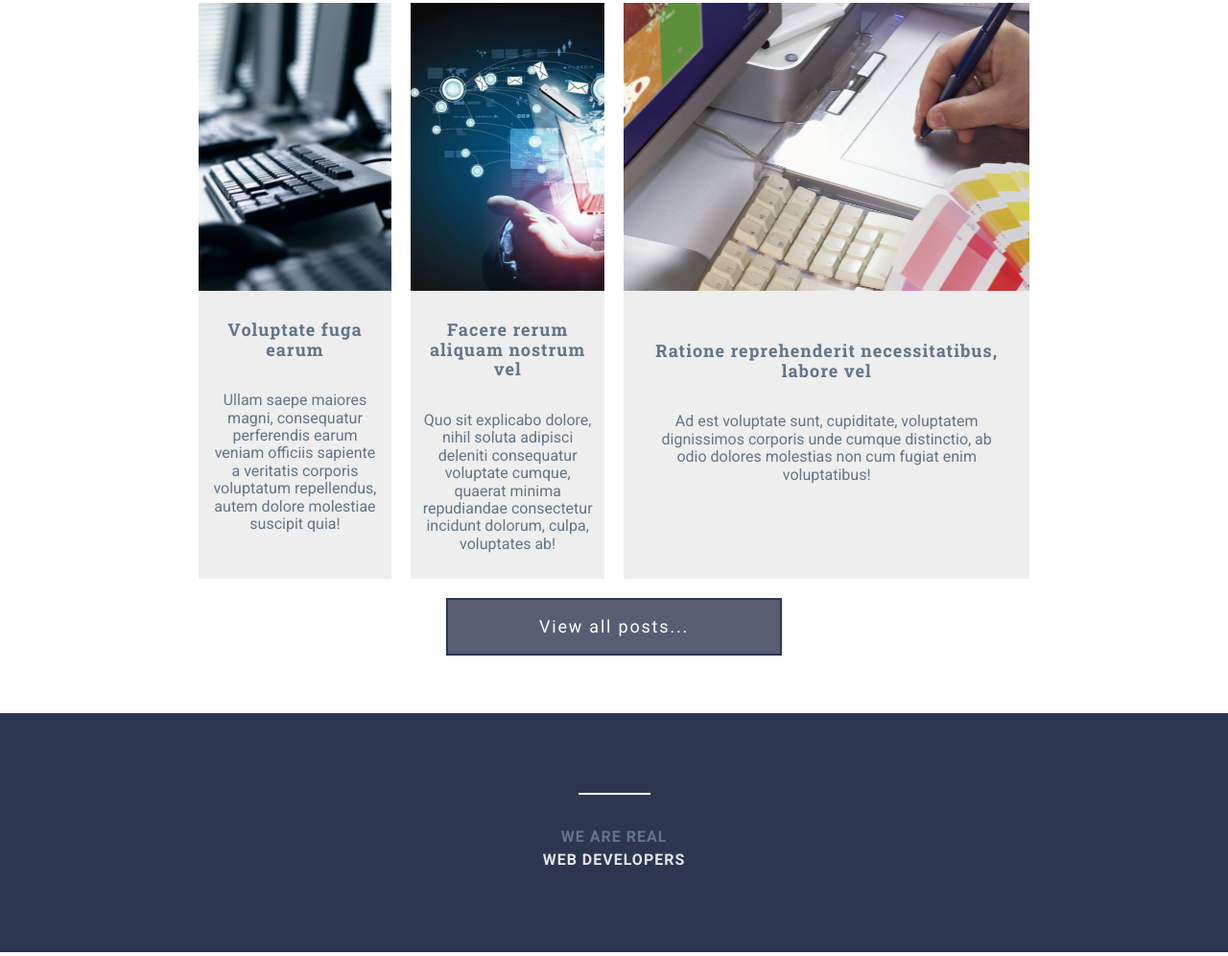
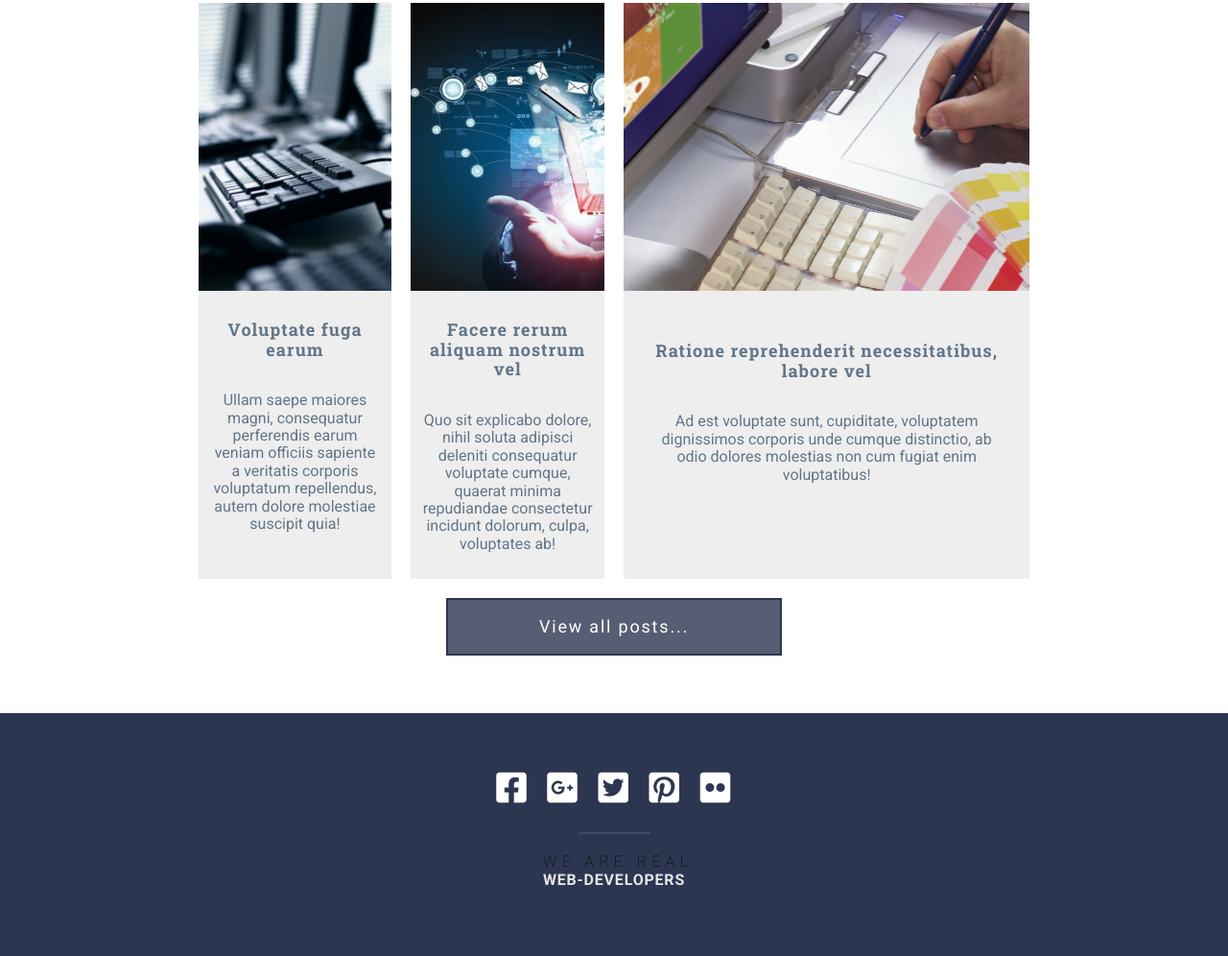
Before and after one commit to VladimirH99/grid_template, a website: page index.html in a window 1280 px wide. Shown: the part 3447-4443 px from the top of the page at 96% size. Drawn offline with Linux system fonts and the light colour scheme.

Commit message:
переделан footer

```diff
--- a/assets/scss/components/footer/_footer.scss
+++ b/assets/scss/components/footer/_footer.scss
@@ -2,44 +2,61 @@
 @use "../../mixins" as *;
 
 .footer {
-    width: 100%;
-    height: 249px;
-    padding-top: 39px;
-    padding-bottom: 70px;
+    padding: ($gap * 2.5) $gap ($gap * 3.5);
+    text-align: center;
     background-color: $color-primary;
-    display: flex;
-    flex-direction: column;
+    &__container {
+      @extend %container;
+    }
+
+    &__social {
+      position: relative;
+      display: grid;
       justify-content: center;
-    align-items: center;
-    @include sm {
-        padding-bottom: 60px;
+      margin-bottom: $gap-x2;
+      grid-template-columns: repeat(auto-fit, minmax(50px, max-content));
+
+      &::after {
+        position: absolute;
+        bottom: -$gap;
+        left: calc(50% - 75px / 2);
+        width: 75px;
+        height: 2px;
+        content: "";
+        background-color: rgba($color-light, 0.1);
+      }
+
+      a {
+        display: block;
+
+        padding: $gap-sm;
+
+        transition: color 0.5s;
+
+        &:hover,
+        &:focus {
+          color: $color-accent;
         }
       }
 
-// .footer-social {
-// }
-// .footer-social__ico {
-// }
-.footer-line {
-  width: 75px;
-  height: 0;
-  margin: 26.5px 74.5px 0;
-  border: 0.5px solid #ffffff;
+      .fab {
+        font-size: 36px;
       }
-.footer-text {
-    font-family: $font-main;
-    text-align: center;
-    letter-spacing: 1px;
+    }
+
+    &__copy {
+      span {
+        &:nth-of-type(1) {
+          margin-right: -0.5em;
+          letter-spacing: 0.33em;
+          font-weight: 100;
+        }
+
+        &:nth-of-type(2) {
+          letter-spacing: 0.05em;
+          color: $color-gray-light;
           font-weight: 700;
         }
-.footer-text__up {
-    margin-top: 35px;
-    margin-bottom: 0;
-    color: $color-gray;
       }
-
-.footer-text__down {
-    margin-top: 5px;
-    margin-bottom: 0;
-    color: $color-gray-light;
     }
+  }
--- a/index.html
+++ b/index.html
@@ -7,7 +7,7 @@
   <meta http-equiv="X-UA-Compatible" content="ie=edge">
   <link rel="shortcut icon" href="assets/img/favicon.png" type="image/png">
   <!-- Подключаем normalize.css -->
-  <!-- <link rel="stylesheet" href="libs/normalize.css/normalize.css"> -->
+  <link rel="stylesheet" href="libs/normalize.css/normalize.css">
   <!-- Подключаем шрифты Roboto и Roboto Slab c сервиса google -->
   <link rel="preconnect" href="https://fonts.gstatic.com">
   <link
@@ -214,17 +214,17 @@
   </section>
 
   <footer class="footer">
-    <div class="footer-social">
-      <div class="footer-social__ico"></div>
-      <div class="footer-social__ico"></div>
-      <div class="footer-social__ico"></div>
-      <div class="footer-social__ico"></div>
-      <div class="footer-social__ico"></div>
-    </div>
-    <div class="footer-line"></div>
-    <div class="footer-text">
-      <p class="footer-text__up">WE ARE REAL</p>
-      <p class="footer-text__down">WEB DEVELOPERS</p>
+    <div class="footer__container">
+      <div class="footer__social ">
+        <a href="#"><i class="fab fa-facebook-square"></i></a>
+        <a href="#"><i class="fab fa-google-plus-square"></i></a>
+        <a href="#"><i class="fab fa-twitter-square"></i></a>
+        <a href="#"><i class="fab fa-pinterest-square"></i></a>
+        <a href="#"><i class="fab fa-flickr"></i></a>
+      </div>
+      <div class="footer__copy">
+        <span>WE ARE REAL</span><br><span>WEB-DEVELOPERS</span>
+      </div>
     </div>
   </footer>
 
```
Also changed, not shown: assets/css/style.css. Lines whose indentation alone changed are shown as unchanged.
